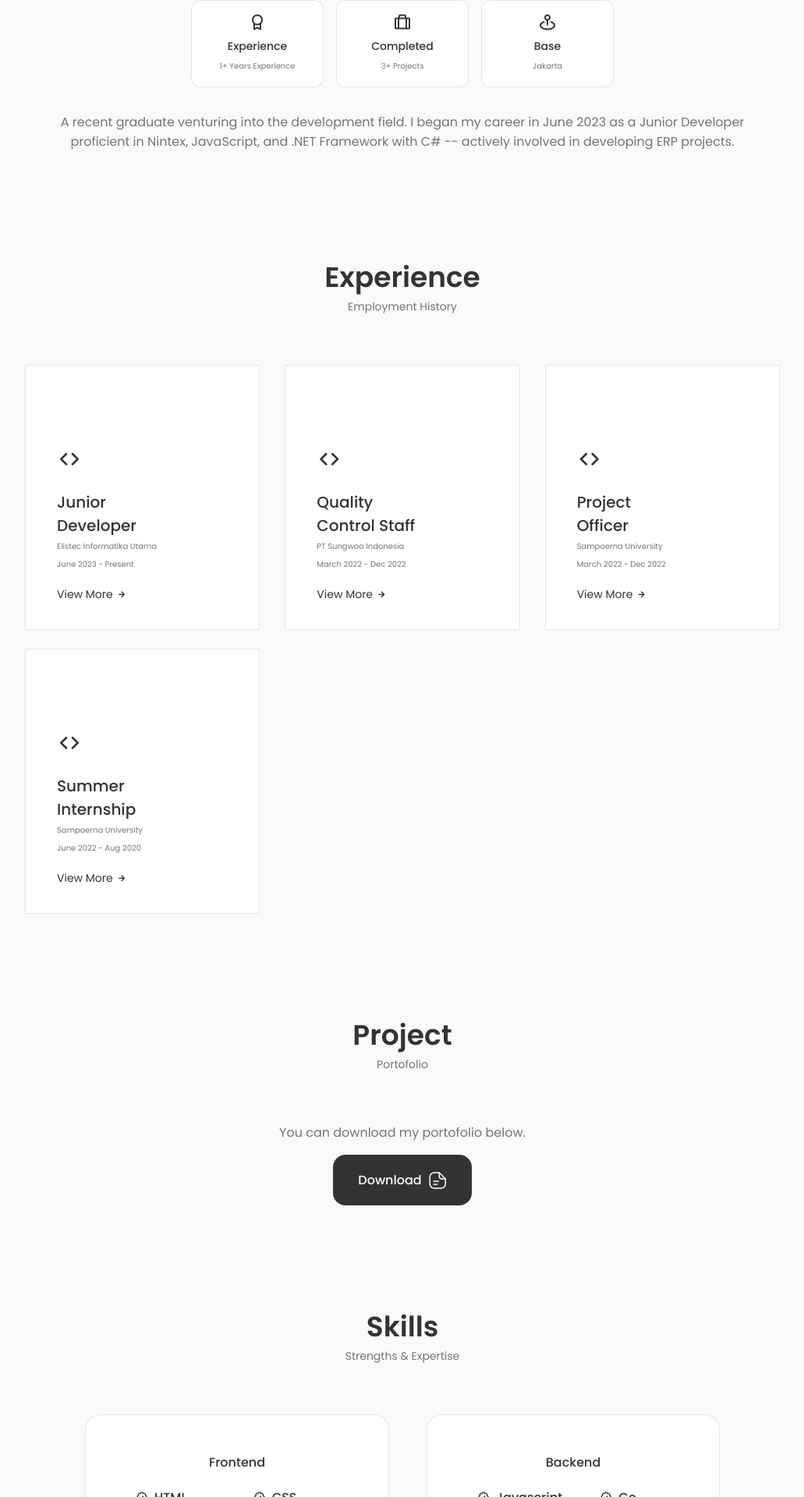
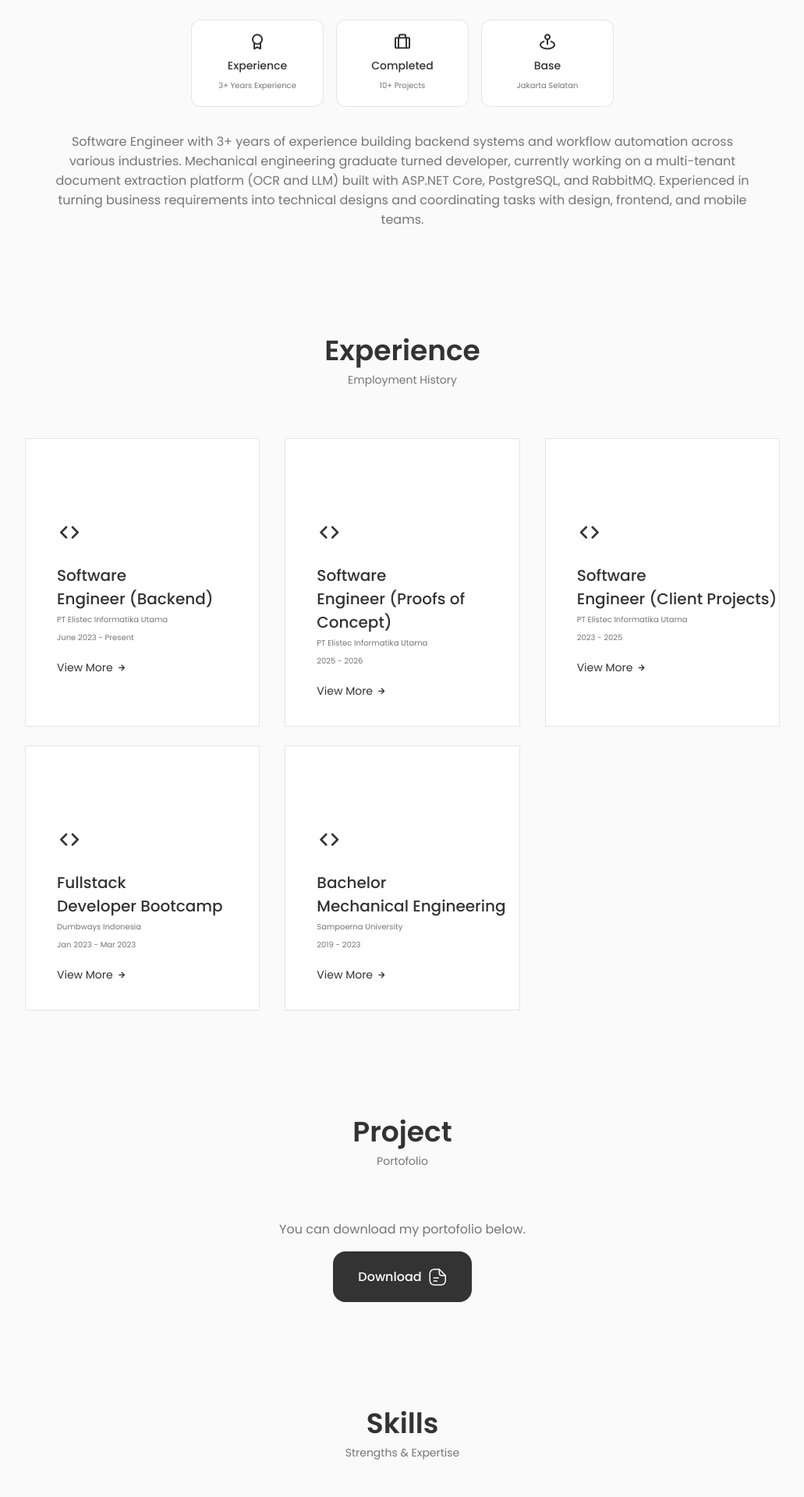
Before and after one commit to nagetpresto/porto_2024, a React (Create React App) app: page / in a window 1280 px wide. Shown: the part 764-2684 px from the top of the page at 78% size, without its empty margins (124-1155 px from the left). Built offline with nearby package versions, Linux system fonts and the light colour scheme.

Commit message:
update data 2026

```diff
--- a/src/Data.js
+++ b/src/Data.js
@@ -3,53 +3,68 @@ const dataExperience = [
         "id": 1,
         "icon": "arrow",
         "company": "Sampoerna University",
-        "position": "Summer.Internship",
-        "year": "June 2022 - Aug 2020",
-        "description": "Campus Internship Program",
+        "position": "Bachelor.Mechanical Engineering",
+        "year": "2019 - 2023",
+        "description": "Scholarship fully funded by Putera Sampoerna Foundation. Dual-degree program with the University of Arizona. Honorable Mention FALL 2020. GPA: 3.42",
         "point": [
-            "Research focusing on designing an injection plastic machine",
-            "Designing prototype using Solidworks 3D design software",
-            "Utilizing knowledge from Dynamics of Machine for motion"
-         ]
+            "Mechanical engineering graduate turned developer"
+        ]
     },
     {
         "id": 2,
         "icon": "arrow",
-        "company": "Sampoerna University",
-        "position": "Project.Officer",
-        "year": "March 2022 - Dec 2022",
-        "description": "Campus Event",
+        "company": "Dumbways Indonesia",
+        "position": "Fullstack.Developer Bootcamp",
+        "year": "Jan 2023 - Mar 2023",
+        "description": "Fullstack developer bootcamp using Go and React.js",
         "point": [
-            "Utilizing FreeCAD 3D design software to create master designs for participant use",
-            "Providing responsive support to participants and judges' inquiries across various communication channels",
-            "Assisting a group of 8 participants in dedicated breakout rooms during 3D design sessions"
-         ]
+            "Built Waysbeans, an online shopping platform for coffee beans",
+            "Built Waysfood, an online food delivery service",
+            "RESTful APIs with Go and frontend with React.js"
+        ]
     },
     {
         "id": 3,
         "icon": "arrow",
-        "company": "PT Sungwoo Indonesia",
-        "position": "Quality.Control Staff",
-        "year": "March 2022 - Dec 2022",
-        "description": "An OEM Car Seatbelt Company",
+        "company": "PT Elistec Informatika Utama",
+        "position": "Software.Engineer (Client Projects)",
+        "year": "2023 - 2025",
+        "description": "Client projects: Sambu Group, Jawa Power, DAIKIN, Tugu Insurance, Jasa Raharja",
         "point": [
-            "Monitoring production line to ensure products adhered to standard drawings and met quality standards",
-            "Designing jigs using Solidworks aimed at facilitating measurements, reducing cycle time, and minimizing errors in production processes",
-            "Developing a data entry program using Visual Basic macros for admin quality control, facilitating efficient handling of reject products"
-         ]
+            "Jasa Raharja (2025): OCR worker for hospital invoices across 2,000+ templates, claim calculation per hospital terms, Excel analysis sent to the claim monitoring web app",
+            "Tugu Insurance (2025): React.js, Laravel, Postgres. Requirement gathering, DB schema, API planning, and premium calculation for 5 insurance products",
+            "DAIKIN (2024): Nintex payment request form with a 5-layer dynamic approval workflow, plus SAP integration with Power Automate",
+            "Jawa Power (2024 - 2025): Migrated legacy SharePoint 360 workflows to Nintex Automation Cloud, including 11 modules (Invoice, Timesheet, Leave, Business Travel)",
+            "Sambu Group (2023): Beacukai form with Nintex Forms replicating CEISA 4.0, with calculation logic and CEISA integration"
+        ]
     },
     {
         "id": 4,
         "icon": "arrow",
-        "company": "Elistec Informatika Utama",
-        "position": "Junior.Developer",
+        "company": "PT Elistec Informatika Utama",
+        "position": "Software.Engineer (Proofs of Concept)",
+        "year": "2025 - 2026",
+        "description": "Proofs of concept built for prospective clients",
+        "point": [
+            "Bank Statement Analysis, Fraud Detection (2026): Backend, scan logic, and React views. Flags suspicious patterns across 8 fraud categories",
+            "BNI Life Insurance (2025): Form Builder web app and backend APIs for the dynamic forms of a React Native mobile app",
+            "BPJS Ketenagakerjaan (2025): Hospital invoice claim analysis for 1,000 invoices from 2 hospitals, set up as a separate tenant"
+        ]
+    },
+    {
+        "id": 5,
+        "icon": "arrow",
+        "company": "PT Elistec Informatika Utama",
+        "position": "Software.Engineer (Backend)",
         "year": "June 2023 - Present",
-        "description": "ERP project utilizing Sharepoint, Nintex, Javascript, .NET Framework with C#",
+        "description": "Backend systems and workflow automation. Currently leading the backend of a multi-tenant document extraction platform (OCR + LLM)",
         "point": [
-                    "Developing Beacukai Form and applying API integration to CEISA 4.0",
-                    "Developing a task scheduler for API data retrieval catering to form requirements",
-                    "Developing Approval System using Nintex Workflow"
-                 ]
+            "ProSnap Lite (Nov 2025 - Present): Lead backend developer. REST API (JWT/Google auth, RBAC, API keys), database-per-tenant, and RabbitMQ workers with retry, callbacks, quotas, and SignalR/Firebase notifications",
+            "Moved long-running jobs out of the API into standalone workers, reducing API load. Led the layered API refactor and the .NET 10 upgrade",
+            "Built ProSplit, ProMatch, ProDraft, and Export Automation. Integrated local OCR (RapidOCR) and a self-hosted LLM",
+            "HR Portal, Filter CV (Oct 2026 - Present): Backend for CV filtering and candidate matching, with AI scoring and CV search using a local LLM and embeddings",
+            "Ran flow and feature sessions with the design team and assigned tasks to frontend and mobile developers"
+        ]
     }
 ]
 
@@ -58,19 +73,19 @@ const dataAboutMe = [
         "id": 1,
         "icon": "award",
         "title": "Experience",
-        "subtitle": "1+ Years Experience"
+        "subtitle": "3+ Years Experience"
     },
     {
         "id": 2,
         "icon": "briefcase-alt",
         "title": "Completed",
-        "subtitle": "3+ Projects"
+        "subtitle": "10+ Projects"
     },
     {
         "id": 3,
         "icon": "map-pin",
         "title": "Base",
-        "subtitle": "Jakarta"
+        "subtitle": "Jakarta Selatan"
     }
 ]
 
@@ -108,22 +123,45 @@ const dataEducation = [
 const dataSkill = [
     {
         "id": 1,
-        "title": "Frontend",
-        "name": ["HTML","CSS","Bootstrap","React Js","Nintex Form", "Javascript"],
-        "level": ["Intermediate","Intermediate", "Intermediate", "Skillfull", "Skillful", "Intermediate"]
+        "title": "Backend",
+        "name": ["C# & .NET (ASP.NET Core)", "Go", "PHP (Laravel)", "Python (FastAPI)"],
+        "level": ["", "", "", ""]
     },
     {
         "id": 2,
-        "title": "Backend",
-        "name": ["Javascript", "Go", "C#", "VBA Macro", "Laravel", "SQL"],
-        "level": ["Intermediate","Skillfull","Skillfull", "Skillfull", "Beginner", "Intermediate"]
+        "title": "Frontend",
+        "name": ["React.js", "React Native", "Blazor", "JavaScript", "HTML & CSS", "Bootstrap"],
+        "level": ["", "", "", "", "", ""]
     },
     {
         "id": 3,
-        "title": "Mechanical Engineering",
-        "name": ["Solidworks", "Arduino", "MATLAB"],
-        "level": ["Intermediate","Skillfull","Skillfull"]
+        "title": "Database",
+        "name": ["PostgreSQL (pgvector)", "SQL Server", "MySQL", "Qdrant"],
+        "level": ["", "", "", ""]
     },
-
+    {
+        "id": 4,
+        "title": "Messaging & DevOps",
+        "name": ["RabbitMQ", "SignalR", "Docker", "Git (GitHub, Bitbucket)"],
+        "level": ["", "", "", ""]
+    },
+    {
+        "id": 5,
+        "title": "Low-code & Automation",
+        "name": ["Nintex Automation Cloud", "Power Automate", "SharePoint"],
+        "level": ["", "", ""]
+    },
+    {
+        "id": 6,
+        "title": "AI",
+        "name": ["OCR (RapidOCR, Azure, Google Vision, Tesseract)", "LLM (OpenAI & local)", "Embeddings & RAG"],
+        "level": ["", "", ""]
+    },
+    {
+        "id": 7,
+        "title": "Practices",
+        "name": ["RESTful API design", "Backend architecture", "Multi-tenancy"],
+        "level": ["", "", ""]
+    }
 ]
 export { dataExperience, dataAboutMe, dataEducation, dataSkill };
--- a/src/components/about/About.jsx
+++ b/src/components/about/About.jsx
@@ -38,8 +38,7 @@ const About = () => {
               </div>
 
               <p className="about__description">
-                A recent graduate venturing into the development field. I began my career in June 2023 as a Junior Developer proficient in Nintex, JavaScript, and .NET Framework with C#
-                -- actively involved in developing ERP projects.
+                Software Engineer with 3+ years of experience building backend systems and workflow automation across various industries. Mechanical engineering graduate turned developer, currently working on a multi-tenant document extraction platform (OCR and LLM) built with ASP.NET Core, PostgreSQL, and RabbitMQ. Experienced in turning business requirements into technical designs and coordinating tasks with design, frontend, and mobile teams.
               </p>
             </div>
         </div>
--- a/src/components/contact/Contact.jsx
+++ b/src/components/contact/Contact.jsx
@@ -26,7 +26,7 @@ const Contact = () => {
                     <i className="bx bxl-whatsapp contact__card-icon"></i>
                     <h3 className="contact__card-title">Whatsapp</h3>
 
-                    <a href="https://wa.me/6283832625647" rel="noreferrer" target='_blank' className="contact__button">
+                    <a href="https://wa.me/6285716006916" rel="noreferrer" target='_blank' className="contact__button">
                         Write me{" "}
                         <i className="bx bx-right-arrow-alt contact__button-icon"></i>
                     </a>
@@ -36,7 +36,7 @@ const Contact = () => {
                     <i className="bx bxl-linkedin contact__card-icon"></i>
                     <h3 className="contact__card-title">LinkedIn</h3>
 
-                    <a href="https://www.linkedin.com/in/bilqistaz/" rel="noreferrer" target='_blank' className="contact__button">
+                    <a href="https://www.linkedin.com/in/bilqist-imeilia-az-zahra-664412440/" rel="noreferrer" target='_blank' className="contact__button">
                         Connect with me{" "}
                         <i className="bx bx-right-arrow-alt contact__button-icon"></i>
                     </a>
--- a/src/components/home/Data.jsx
+++ b/src/components/home/Data.jsx
@@ -62,10 +62,10 @@ const Data = ({ setActiveNav}) => {
         </h1>
 
         <h3 className="home__subtitle">
-            Web Developer Enthusiast
+            Software Engineer (Backend)
         </h3>
         <p className="home__description">
-        Constantly seeking opportunities for learning and growth in crafting digital experiences.
+        Building backend systems and workflow automation, from OCR and LLM document extraction to multi-tenant APIs.
         </p>
 
         <Social/>
--- a/src/components/home/Social.jsx
+++ b/src/components/home/Social.jsx
@@ -7,11 +7,11 @@ const Social = () => {
           <i className="uil uil-instagram"></i>
         </a>
 
-        <a href="https://www.linkedin.com/in/bilqistaz/" className="home__social-icon" target='_blank'>
+        <a href="https://www.linkedin.com/in/bilqist-imeilia-az-zahra-664412440/" className="home__social-icon" target='_blank'>
           <i class="uil uil-linkedin"></i>
         </a>
 
-        <a href="https://github.com/nagetpresto/" className="home__social-icon" target='_blank'>
+        <a href="https://github.com/nagetpresto" className="home__social-icon" target='_blank'>
           <i className="uil uil-github-alt"></i>
         </a>
     </div>
--- a/src/components/skills/Data.jsx
+++ b/src/components/skills/Data.jsx
@@ -15,7 +15,7 @@ export const Data = ({ id, title, name, level }) => {
 
                                 <div>
                                     <h3 className="skill__name">{data}</h3>
-                                    <span className="skill__level">{level[i]}</span>
+                                    {level[i] && <span className="skill__level">{level[i]}</span>}
                                 </div>
                             </div>
 
```
Also changed, not shown: 1 other file (tests, documents, lock files or other folders).
